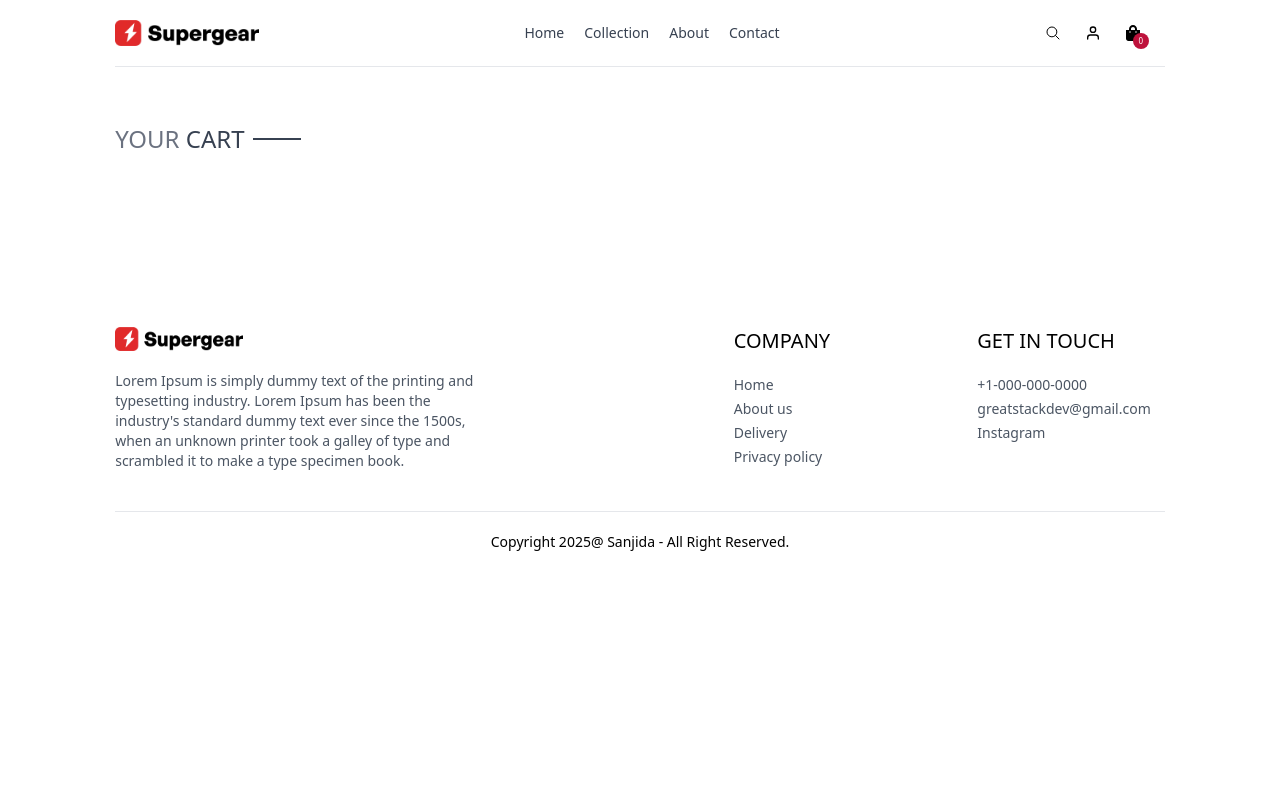
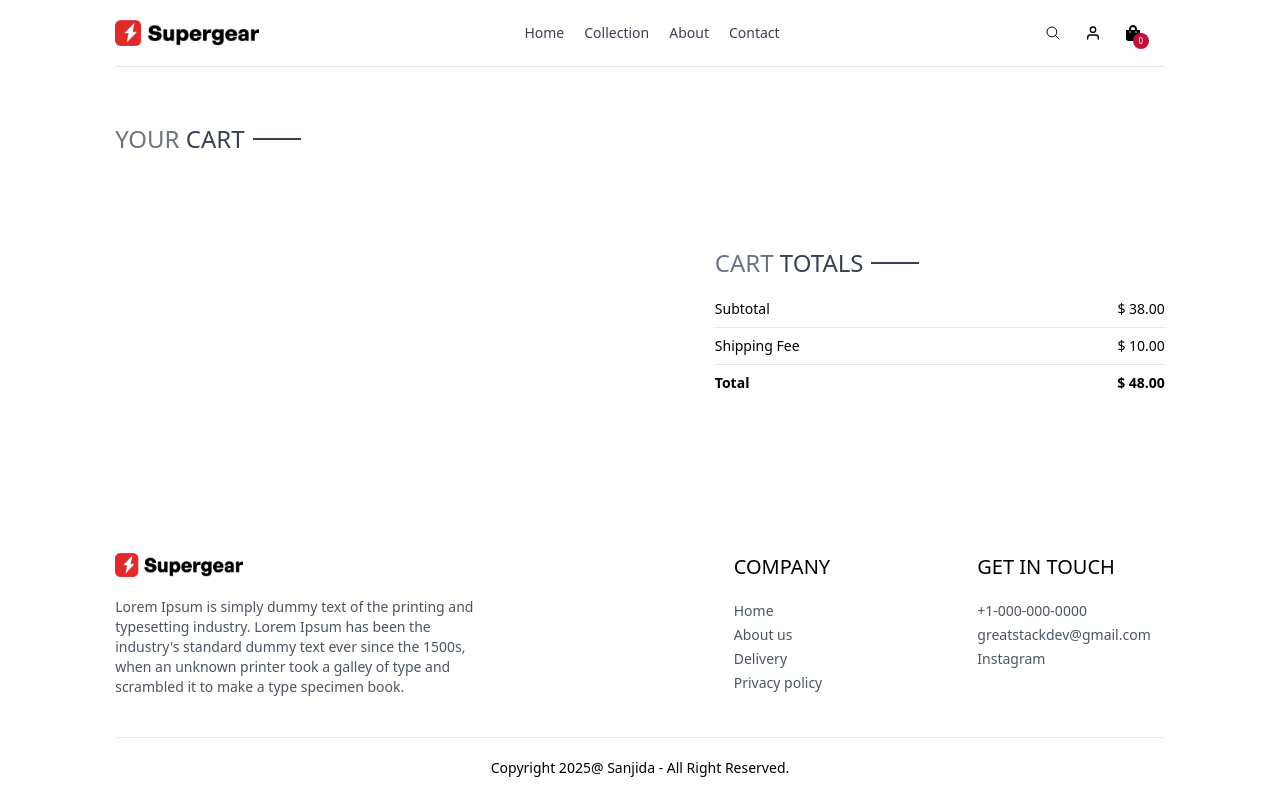
Before and after one commit to sanjidasarwar/ecommerceWebsite, a React (Vite) app: page /cart in a window 1280 px wide. Built offline with nearby package versions, Linux system fonts and the light colour scheme.

Commit message:
add cartTitle component

```diff
--- /dev/null
+++ b/src/components/CartTotal.jsx
@@ -0,0 +1,30 @@
+import React from "react";
+import Title from "./Title";
+
+function CartTotal() {
+  return (
+    <div className="w-full">
+      <div className="text-2xl">
+        <Title text1={"CART"} text2={"TOTALS"} />
+      </div>
+      <div className="flex flex-col gap-2 mt-2 text-sm">
+        <div className="flex justify-between">
+          <p>Subtotal</p>
+          <p>$ 38.00</p>
+        </div>
+        <hr />
+        <div className="flex justify-between">
+          <p>Shipping Fee</p>
+          <p>$ 10.00</p>
+        </div>
+        <hr />
+        <div className="flex justify-between">
+          <b>Total</b>
+          <b>$ 48.00</b>
+        </div>
+      </div>
+    </div>
+  );
+}
+
+export default CartTotal;
--- a/src/context/shopContext.jsx
+++ b/src/context/shopContext.jsx
@@ -67,6 +67,11 @@
     return (price * quanitity).toFixed(2);
   };
 
+  const getCartTotal = () => {
+    let total = 0;
+    console.log(Object.values(cartItems));
+  };
+
   const value = {
     products,
     currency,
--- a/src/pages/Cart.jsx
+++ b/src/pages/Cart.jsx
@@ -2,6 +2,7 @@
 import { ShopContext } from "../context/shopContext";
 import Title from "../components/Title";
 import { FaRegTrashCan } from "react-icons/fa6";
+import CartTotal from "../components/CartTotal";
 
 const Cart = () => {
   const {
@@ -94,6 +95,11 @@
           );
         })}
       </div>
+      <div className="flex justify-end my-20">
+        <div className="w-full sm:w-[450px]">
+          <CartTotal />
+        </div>
+      </div>
     </div>
   );
 };
```
